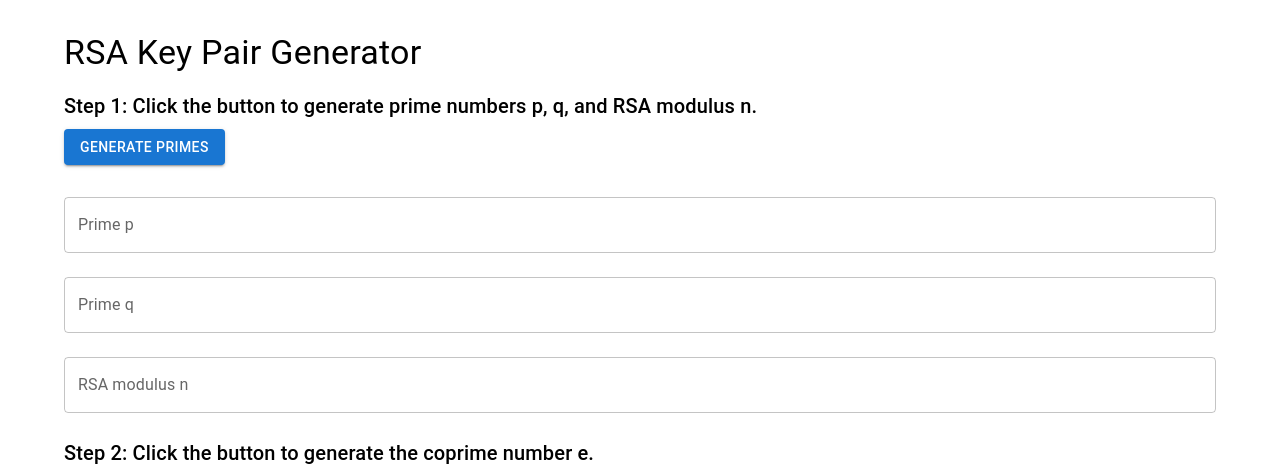
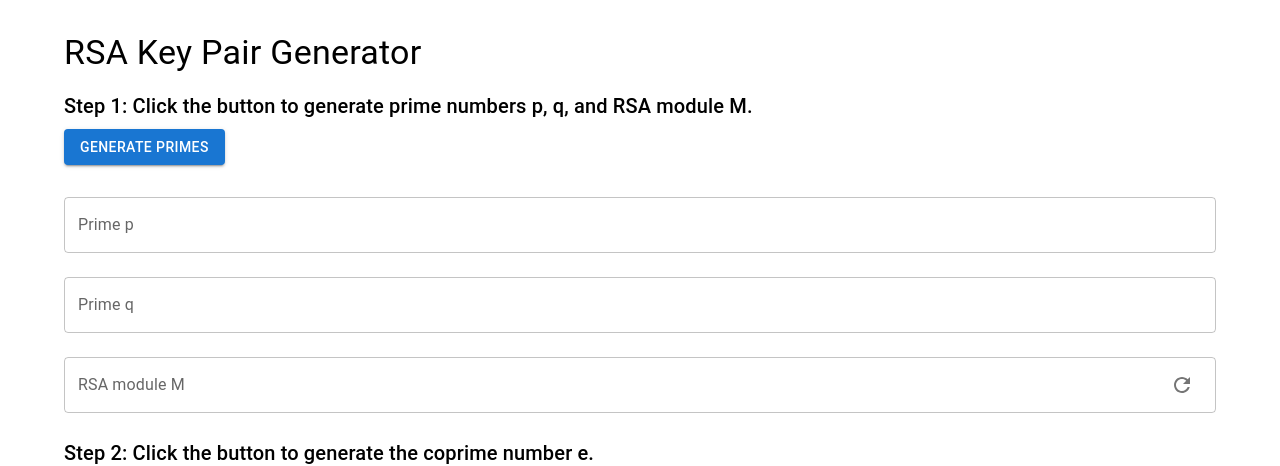
Before and after one commit to joseamtalavera/rsa_crypto, a React (Create React App) app: page / in a window 1280 px wide. Shown: the top 466 px of the page. Built offline with nearby package versions, Linux system fonts and the light colour scheme.

Commit message:
README update

```diff
--- a/package.json
+++ b/package.json
@@ -5,6 +5,7 @@
   "dependencies": {
     "@emotion/react": "^11.13.0",
     "@emotion/styled": "^11.13.0",
+    "@mui/icons-material": "^5.16.7",
     "@mui/material": "^5.16.7",
     "@testing-library/jest-dom": "^5.17.0",
     "@testing-library/react": "^13.4.0",
--- a/src/App.js
+++ b/src/App.js
@@ -1,8 +1,8 @@
-// App.js is the root component of the application. It is a functional component that returns a div element with the text "Hello, React!".
+// App.js
 
 import React, { useState } from 'react';
-//import bigInt from 'big-integer';
-import { Container, Box, Typography, Button, TextField } from '@mui/material';
+import { Container, Box, Typography, Button, TextField, InputAdornment, IconButton } from '@mui/material';
+import RefreshIcon from '@mui/icons-material/Refresh';
 
 // function to choose prime number
 const isPrime = (num) => {
@@ -15,10 +15,15 @@ const isPrime = (num) => {
   return true;
 }
 
-// function to generate prime number
-const generatePrime = (min, max) => {
+// Function to creata a new prime number taking two parameters min and max.
+const createPrime = (min, max) => {
+  // Math.random() fucntion generate a random floating point number between 0 (inclusive ) and 1 (exclusive ).
+  // Math.floor() function rounds the number to the nearet whole number.
+  // *(max - min) makes the range to [0, max - min). So it generates a random number between 0 and max - min.
+  // adding min to the above expression makes the range to [min, max). Where '[' means inclusive and ')' means exclusive.
   let prime = Math.floor(Math.random() * (max - min)) + min;
   while(!isPrime(prime)){
+    // The while loop generates a new prime until the generated number is a prime.
     prime = Math.floor(Math.random() * (max - min)) + min;
   }
   return prime;
@@ -59,7 +64,7 @@ const generateKeyPair = (p, q, e) => {
 const App = () => {
   const [p, setP] = useState('');
   const [q, setQ] = useState('');
-  const [n, setN] = useState('');
+  const [m, setM] = useState('');
   const [e, setE] = useState('');
   const [ keys, setKeys ] = useState(null);
 
@@ -74,13 +79,39 @@ const App = () => {
     }
   }
 
-  const handleGenerateRandomPrimes = () => {
-    const primeP = generatePrime(100, 1000);
-    const primeQ = generatePrime(100, 1000);
+  // We randomly choose two prime numbers p and q with p ≠ q.
+
+  const handleDifferentRandomPrimes = () => {
+    // generate two prime numbers p and q.
+    //It calls the function generatePrime() to generate a prime number between 100 and 1000.
+    const primeP = createPrime(100, 1000);
+    let primeQ = createPrime(100, 1000);
+    // The while loop makes sure tha p and q are different.
+    // It generates a new prime number until the p and qu are different.
+    while (primeP === primeQ) {
+      primeQ = createPrime(100, 1000);
+    }
+    // The state variables p, q, and n are udpdated with the new prime numbers.
     setP(primeP);
     setQ(primeQ);
-    setN(primeP * primeQ);
+    setM(primeP * primeQ);
   }
+
+  const handleGenerateN = () => {
+    // p and q are converted to ingegers
+    //p is the string to be converted, and  10 is the radix of decimal number system.
+    const primeP = parseInt(p, 10);
+    const primeQ = parseInt(q, 10);
+    // Now we check the validity of the prime numbers p and q.
+    if (!isNaN(primeP) && !isNaN(primeQ)) {
+      const manualN = primeP * primeQ;
+      // Updating the state variable n.
+      setM(manualN);
+    } else {
+      alert('Please enter two prime numbers');
+    }
+  }
+
 
   const handleGenerateE = () => {
     const phiM = (p - 1) * (q - 1);
@@ -110,9 +141,9 @@ const App = () => {
       {/* Part 1: Generate Primes */}
       <Box my={2}>
         <Typography variant="h6" gutterBottom>
-          Step 1: Click the button to generate prime numbers p, q, and RSA modulus n.
+          Step 1: Click the button to generate prime numbers p, q, and RSA module M.
         </Typography>
-        <Button variant="contained" color="primary" onClick={handleGenerateRandomPrimes} sx={{ mb: 2 }}>
+        <Button variant="contained" color="primary" onClick={handleDifferentRandomPrimes} sx={{ mb: 2 }}>
           Generate Primes
         </Button>
         <TextField
@@ -121,6 +152,7 @@ const App = () => {
           value={p}
           fullWidth
           margin="normal"
+          onChange={(e) => setP(e.target.value)}
           //InputProps={{ readOnly: true }}
         />
         <TextField
@@ -129,15 +161,25 @@ const App = () => {
           value={q}
           fullWidth
           margin="normal"
+          onChange={(e) => setQ(e.target.value)}
           //InputProps={{ readOnly: true }}
         />
         <TextField
-          label="RSA modulus n"
+          label="RSA module M"
           type="number"
-          value={n}
+          value={m}
           fullWidth
           margin="normal"
-          InputProps={{ readOnly: true }}
+          InputProps={{
+            readOnly: true,
+            endAdornment: (
+              <InputAdornment position="end">
+                <IconButton onClick={handleGenerateN}>
+                  <RefreshIcon />
+                </IconButton>
+              </InputAdornment>
+            ),
+           }}
         />
       </Box>
 
```
Also changed, not shown: 2 other files (tests, documents, lock files or other folders).
